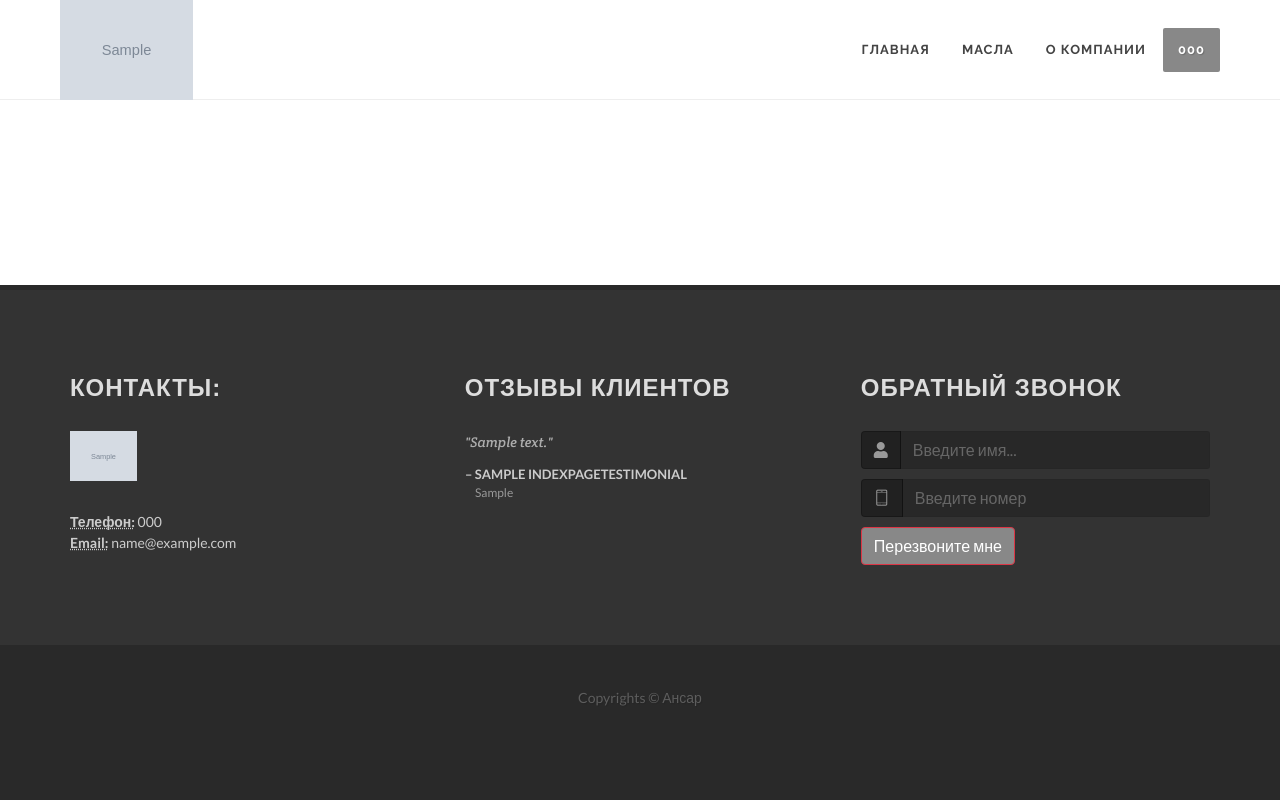
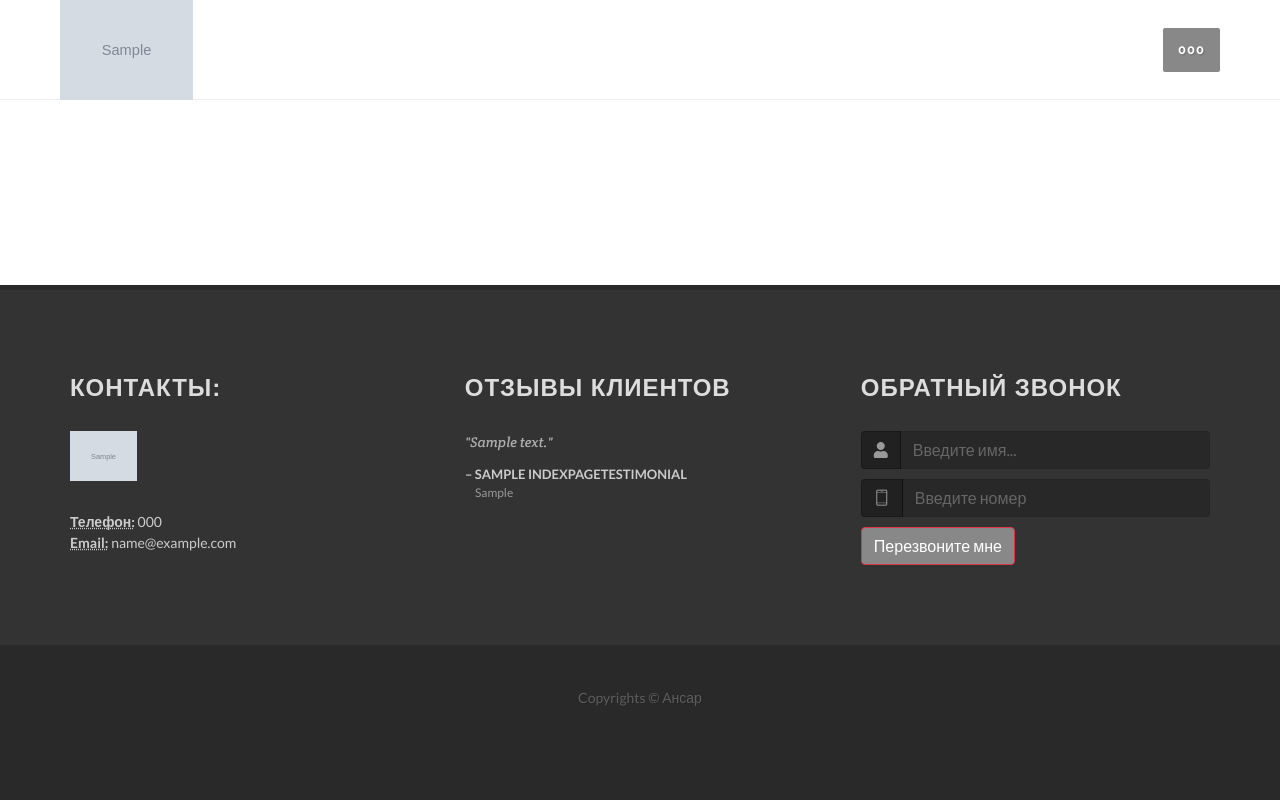
Before and after one commit to SultanNasyrovDeveloper/ansar, a Django app: template templates/base.html in a window 1280 px wide. Run offline with Django 3.2, Linux system fonts and the light colour scheme; the template is opened without the code that fills it: values that come from a table or form of the project are taken from there, others are empty; tables that the repository leaves empty hold one stand-in row (values such as "Sample post"); grey boxes marked "Sample" are stand-in pictures; parts of the project's set-up code (start-up, migrations or seed data) failed here and were passed over; some libraries are stand-ins or nearby versions; some web fonts are replaced.

Commit message:
Hide navbar links

```diff
--- a/templates/base.html
+++ b/templates/base.html
@@ -152,9 +152,9 @@
 					<nav id="primary-menu" class="style-3">
 
 						<ul style="border-right: none">
-                            <li class="mega-menu"><a class="sf-with-ul" href="{% url 'index' %}"><div>Главная</div></a></li>
-                            <li class="mega-menu"><a class="sf-with-ul" href="{% url 'products-list' %}"><div>Масла</div></a></li>
-                            <li class="mega-menu"><a class="sf-with-ul" href="#"><div>О компании</div></a></li>
+{#                            <li class="mega-menu"><a class="sf-with-ul" href="{% url 'index' %}"><div>Главная</div></a></li>#}
+{#                            <li class="mega-menu"><a class="sf-with-ul" href="{% url 'products-list' %}"><div>Масла</div></a></li>#}
+{#                            <li class="mega-menu"><a class="sf-with-ul" href="#"><div>О компании</div></a></li>#}
 							<li class="mega-menu current" style="height: inherit"><a class="sf-with-ul main-color-bg">{{ site_settings.phone }}</a></li>
 						</ul>
 
```
